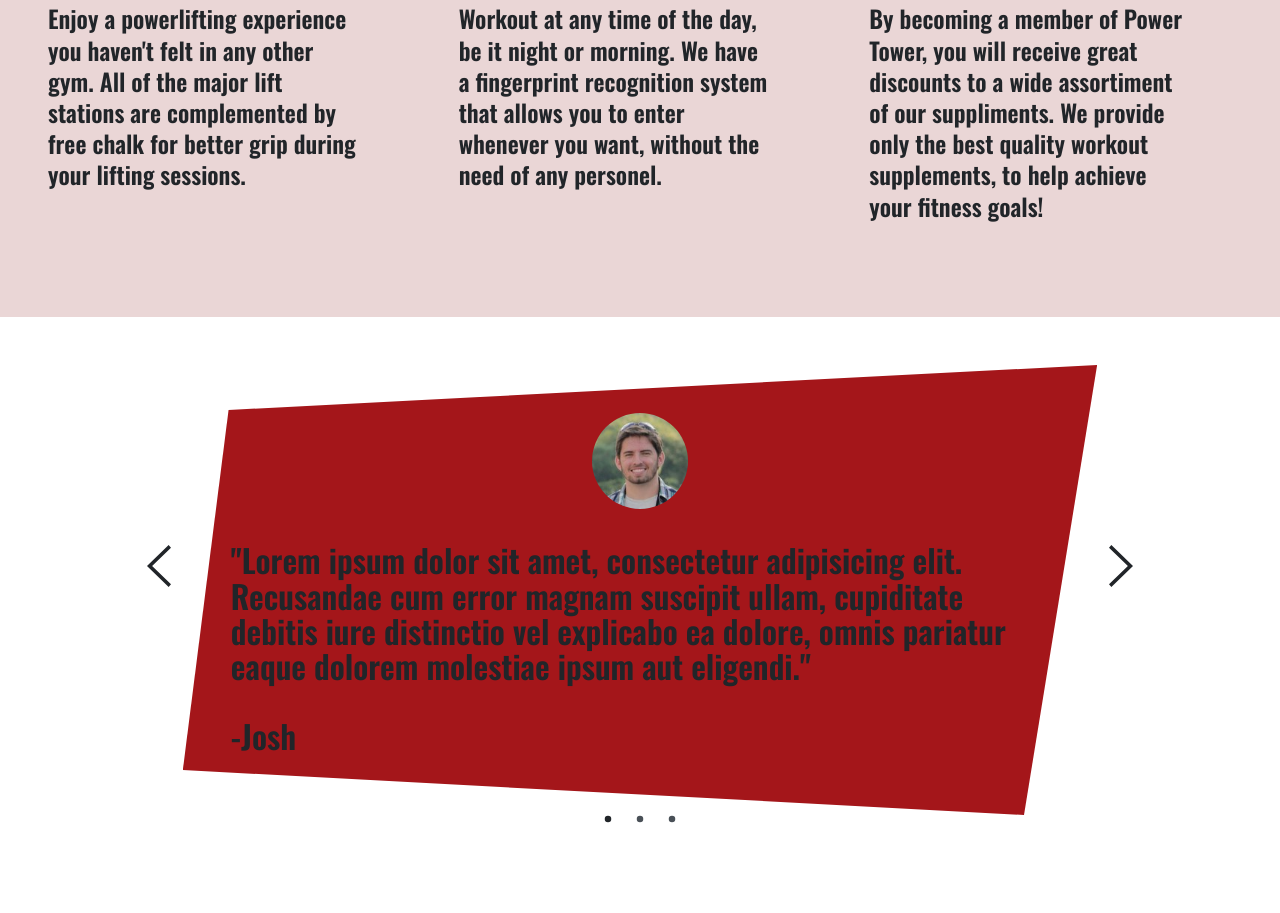
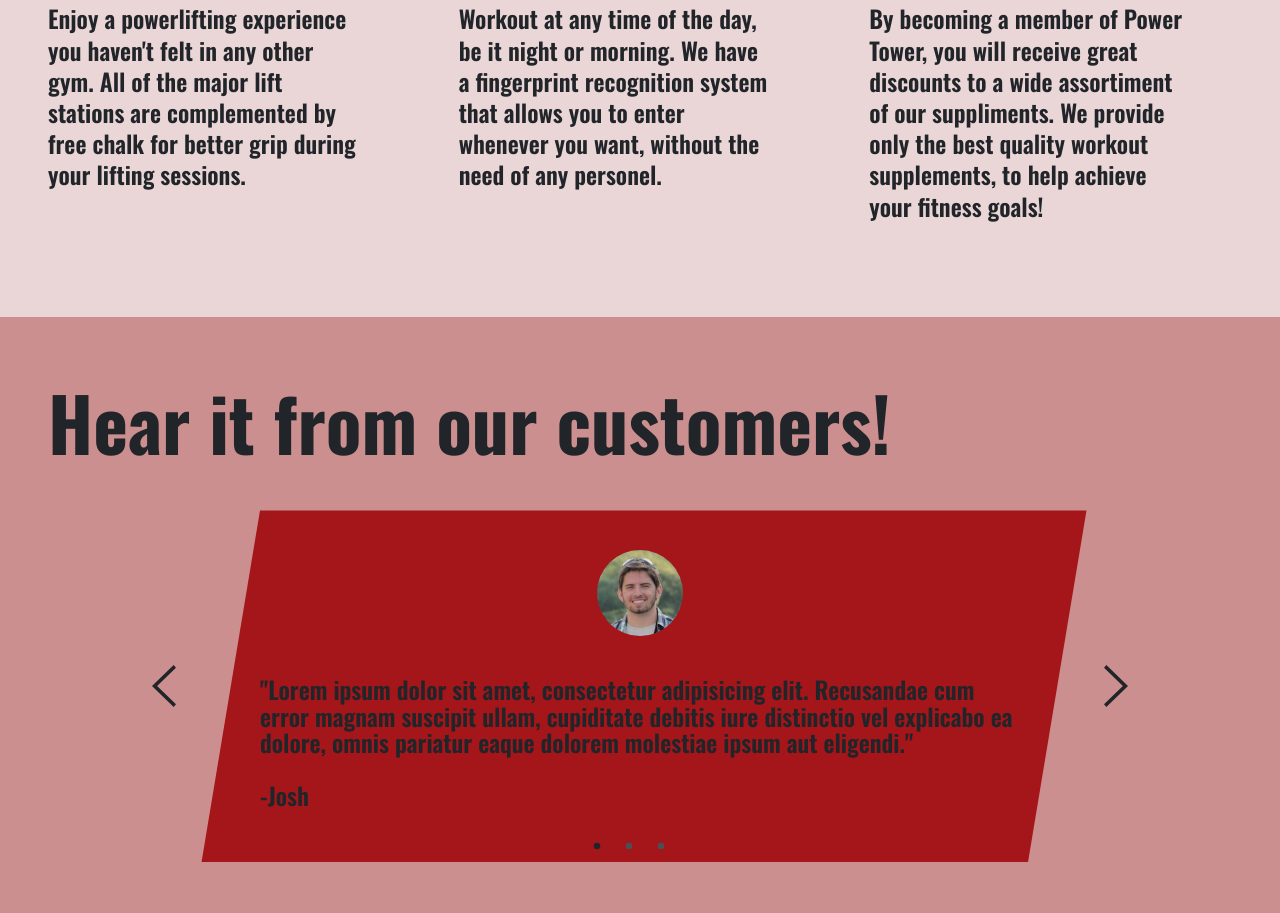
Before and after one commit to JuozasPetryla/landing-page, a plain HTML site: page index.html in a window 1280 px wide. Shown: the part 1382-2295 px from the top of the page. Drawn offline with nearby package versions, Linux system fonts and the light colour scheme.

Commit message:
Making carousel component

```diff
--- a/css/style.css
+++ b/css/style.css
@@ -15,6 +15,7 @@ FONT COLORS
 PAGE COLORS
 #a4161a
 #ba181b
+#ead6d6
 #ead6d6
 
 
@@ -69,7 +70,7 @@ PAGE COLORS
       rgba(39, 39, 39, 0.6),
       rgba(40, 40, 40, 0.6)
     ),
-    url(../Lifter.jpg);
+    url(../images/Lifter.jpg);
   background-size: cover;
   display: grid;
   grid-template-columns: 1fr 1fr;
@@ -169,39 +170,53 @@ PAGE COLORS
 
 /* TESTIMONIALS */
 
-.section-gallery {
-  display: grid;
-  grid-template-rows: 1fr 1fr;
+.section-testimonials {
+  padding: 6.4rem 4.8rem;
   height: 100vh;
+  background-color: #cc8f8f;
+}
+
+.testimonials-title {
+  font-size: 7.4rem;
+  line-height: 1.1;
 }
 
 .testimonials-container {
-  display: grid;
-  grid-template-columns: 1fr 5fr 1fr;
-  align-items: center;
+  max-width: 100rem;
+  height: 40rem;
+  margin: 0 auto;
+  position: relative;
+  overflow: hidden;
 }
 
 .testimonial-container {
+  position: absolute;
   margin-top: 4.8rem;
-  display: grid;
-  max-width: 120rem;
-  height: 45rem;
+  top: 0;
+  width: 95%;
+  left: 2.5%;
+  height: 40rem;
+  display: flex;
+  align-items: center;
+  justify-content: center;
   background-color: #a4161a;
-  padding: 4.8rem;
-  gap: 2rem;
-  justify-items: center;
-  clip-path: polygon(5% 10%, 100% 0%, 92% 100%, 0% 90%);
+  justify-self: center;
+  clip-path: polygon(10% 0%, 97% 0%, 90% 100%, 3% 100%);
+  transition: transform 1s;
 }
 
 .testimonial-container p {
   line-height: 1.1;
-  font-size: 3.2rem;
+  font-size: 2.4rem;
+  width: 80%;
+  padding-top: 6.4rem;
 }
 
 .testimonial-image {
-  height: 9.6rem;
-  width: auto;
-  border-radius: 50px;
+  position: absolute;
+  top: 10%;
+  border-radius: 100px;
+  height: 8.6rem;
 }
 
 .arrow {
@@ -210,21 +225,28 @@ PAGE COLORS
   fill: #212529;
 }
 
-.left-arrow {
-  justify-self: end;
-}
-
 .arrow:hover,
 .arrow:active {
   cursor: pointer;
 }
 
+.left-arrow {
+  position: absolute;
+  top: 50%;
+}
+
+.right-arrow {
+  position: absolute;
+  top: 50%;
+  right: 0;
+}
+
 .dots {
   display: flex;
-  grid-column: 2/3;
-  justify-self: center;
-  align-self: start;
   gap: 2.4rem;
+  position: absolute;
+  top: 95%;
+  right: 47.5%;
 }
 
 .dot {
--- a/index.html
+++ b/index.html
@@ -15,13 +15,14 @@
       href="https://fonts.googleapis.com/css2?family=Oswald:wght@400;600;700&display=swap"
       rel="stylesheet"
     />
+    <script defer src="script.js"></script>
   </head>
   <body>
     <header class="header">
       <a href="#">
         <img
           class="image-logo"
-          src="PowerTowerlogoRed.png"
+          src="images/PowerTowerlogoRed.png"
           alt="Power Tower gym logo"
         />
       </a>
@@ -62,25 +63,26 @@
         </ul>
       </section>
 
-      <section class="section-gallery">
-        <div class="testimonials-container">
+      <section class="section-testimonials">
+        <h2 class="testimonials-title">Hear it from our customers!</h2>
+        <div class="testimonials-container slide-1">
+          <div class="testimonial-container"><img src="images/test-1.jpg" alt="Gym customer" class="testimonial-image"><p>
+            "Lorem ipsum dolor sit amet, consectetur adipisicing elit. Recusandae cum error magnam suscipit ullam, cupiditate debitis iure distinctio vel explicabo ea dolore, omnis pariatur eaque dolorem molestiae ipsum aut eligendi." <br><br>-Josh
+          </p>
+        </div>
+          <div class="testimonial-container slide-2"><img src="images/test-2.jpg" alt="Gym customer" class="testimonial-image"><p>
+            "Lorem ipsum dolor sit amet, consectetur adipisicing elit. Recusandae cum error magnam suscipit ullam, cupiditate debitis iure distinctio vel explicabo ea dolore, omnis pariatur eaque dolorem molestiae ipsum aut eligendi." <br><br>-Tucker
+          </p></div>
+          <div class="testimonial-container slide-3"><img src="images/test-3.jpg" alt="Gym customer" class="testimonial-image"><p>
+            "Lorem ipsum dolor sit amet, consectetur adipisicing elit. Recusandae cum error magnam suscipit ullam, cupiditate debitis iure distinctio vel explicabo ea dolore, omnis pariatur eaque dolorem molestiae ipsum aut eligendi." <br><br>-Bob
+          </p></div>
 
           <svg class="arrow left-arrow" xmlns="http://www.w3.org/2000/svg" width="800px" height="800px" viewBox="0 0 1024 1024" version="1.1"><path d="M768 903.232l-50.432 56.768L256 512l461.568-448 50.432 56.768L364.928 512z" /></svg>
-          <div class="testimonial-container"><img src="test-1.jpg" alt="Gym customer" class="testimonial-image"><p>
-            "Lorem ipsum dolor sit amet, consectetur adipisicing elit. Recusandae cum error magnam suscipit ullam, cupiditate debitis iure distinctio vel explicabo ea dolore, omnis pariatur eaque dolorem molestiae ipsum aut eligendi." <br><br>-Josh
-          </p>
-          </div>
-          <div class="testimonial-container hidden"><img src="test-2.jpg" alt="Gym customer" class="testimonial-image"><p>
-            "Lorem ipsum dolor sit amet, consectetur adipisicing elit. Recusandae cum error magnam suscipit ullam, cupiditate debitis iure distinctio vel explicabo ea dolore, omnis pariatur eaque dolorem molestiae ipsum aut eligendi." <br>-Tucker
-          </p></div>
-          <div class="testimonial-container hidden"><img src="test-3.jpg" alt="Gym customer" class="testimonial-image"><p>
-            "Lorem ipsum dolor sit amet, consectetur adipisicing elit. Recusandae cum error magnam suscipit ullam, cupiditate debitis iure distinctio vel explicabo ea dolore, omnis pariatur eaque dolorem molestiae ipsum aut eligendi." <br>-Bob
-          </p></div>
           <svg class="arrow right-arrow" xmlns="http://www.w3.org/2000/svg" width="800px" height="800px" viewBox="0 0 1024 1024" version="1.1"><path d="M256 120.768L306.432 64 768 512l-461.568 448L256 903.232 659.072 512z" /></svg>
           <div class="dots">
-            <svg class="dot active-dot" xmlns="http://www.w3.org/2000/svg" width="32" height="32"  viewBox="0 0 256 256"><path d="M232,128A104,104,0,1,1,128,24,104.13,104.13,0,0,1,232,128Z"></path></svg>
-            <svg class="dot" xmlns="http://www.w3.org/2000/svg" width="32" height="32"  viewBox="0 0 256 256"><path d="M232,128A104,104,0,1,1,128,24,104.13,104.13,0,0,1,232,128Z"></path></svg>
-            <svg class="dot" xmlns="http://www.w3.org/2000/svg" width="32" height="32"  viewBox="0 0 256 256"><path d="M232,128A104,104,0,1,1,128,24,104.13,104.13,0,0,1,232,128Z"></path></svg>
+            <svg class="dot dot-1" xmlns="http://www.w3.org/2000/svg" width="32" height="32"  viewBox="0 0 256 256"><path d="M232,128A104,104,0,1,1,128,24,104.13,104.13,0,0,1,232,128Z"></path></svg>
+            <svg class="dot dot-2" xmlns="http://www.w3.org/2000/svg" width="32" height="32"  viewBox="0 0 256 256"><path d="M232,128A104,104,0,1,1,128,24,104.13,104.13,0,0,1,232,128Z"></path></svg>
+            <svg class="dot dot-3" xmlns="http://www.w3.org/2000/svg" width="32" height="32"  viewBox="0 0 256 256"><path d="M232,128A104,104,0,1,1,128,24,104.13,104.13,0,0,1,232,128Z"></path></svg>
           </div>
         </div>
       </section>
--- /dev/null
+++ b/script.js
@@ -0,0 +1,50 @@
+"use strict";
+
+const arrowLeft = document.querySelector(".left-arrow");
+const arrowRight = document.querySelector(".right-arrow");
+const testimonial = document.querySelectorAll(".testimonial-container");
+const dots = document.querySelectorAll(".dot");
+
+let curSlide = 0;
+const maxSlide = testimonial.length;
+
+const goToSlide = function (slide) {
+  testimonial.forEach(
+    (testimonial, i) =>
+      (testimonial.style.transform = `translateX(${100 * (i - slide)}%)`)
+  );
+};
+
+const activateDot = function (slide) {
+  dots.forEach((dot) => {
+    dot.classList.remove("active-dot");
+    document.querySelector(`.dot-${slide}`).classList.add("active-dot");
+  });
+};
+
+const nextSlide = function () {
+  if (curSlide === maxSlide - 1) {
+    curSlide = -1;
+  }
+  curSlide++;
+  goToSlide(curSlide);
+  activateDot(curSlide);
+};
+
+const prevSlide = function () {
+  if (curSlide === 0) {
+    curSlide = maxSlide;
+  }
+  curSlide--;
+  goToSlide(curSlide);
+};
+
+const init = function () {
+  goToSlide(0);
+  activateDot(1);
+};
+
+init();
+
+arrowLeft.addEventListener("click", prevSlide);
+arrowRight.addEventListener("click", nextSlide);
```
Also changed, not shown: images/PowerTowerLogoRed.png (renamed from PowerTowerLogoRed.png), images/PowerTowerlogo.png (renamed from PowerTowerlogo.png), images/test-1.jpg (renamed from test-1.jpg), images/test-2.jpg (renamed from test-2.jpg), images/test-3.jpg (renamed from test-3.jpg), 1 other file.
